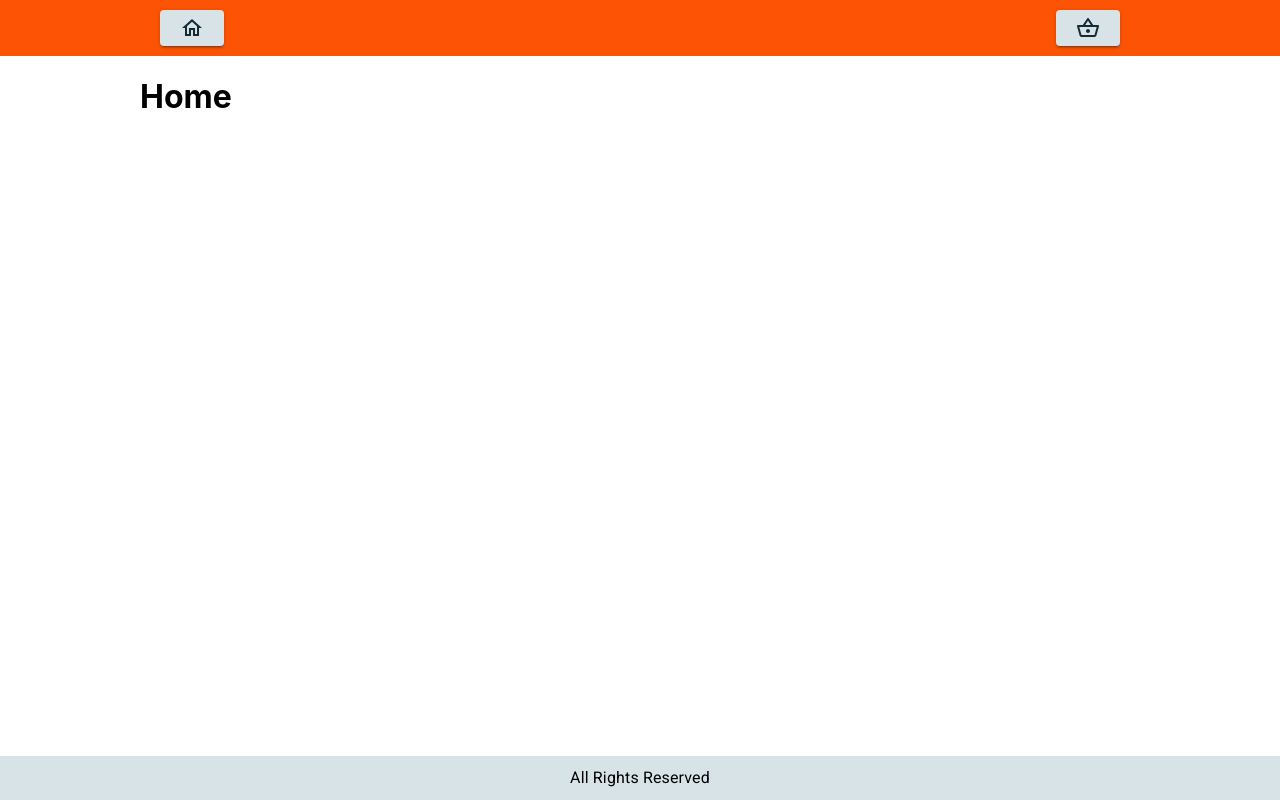
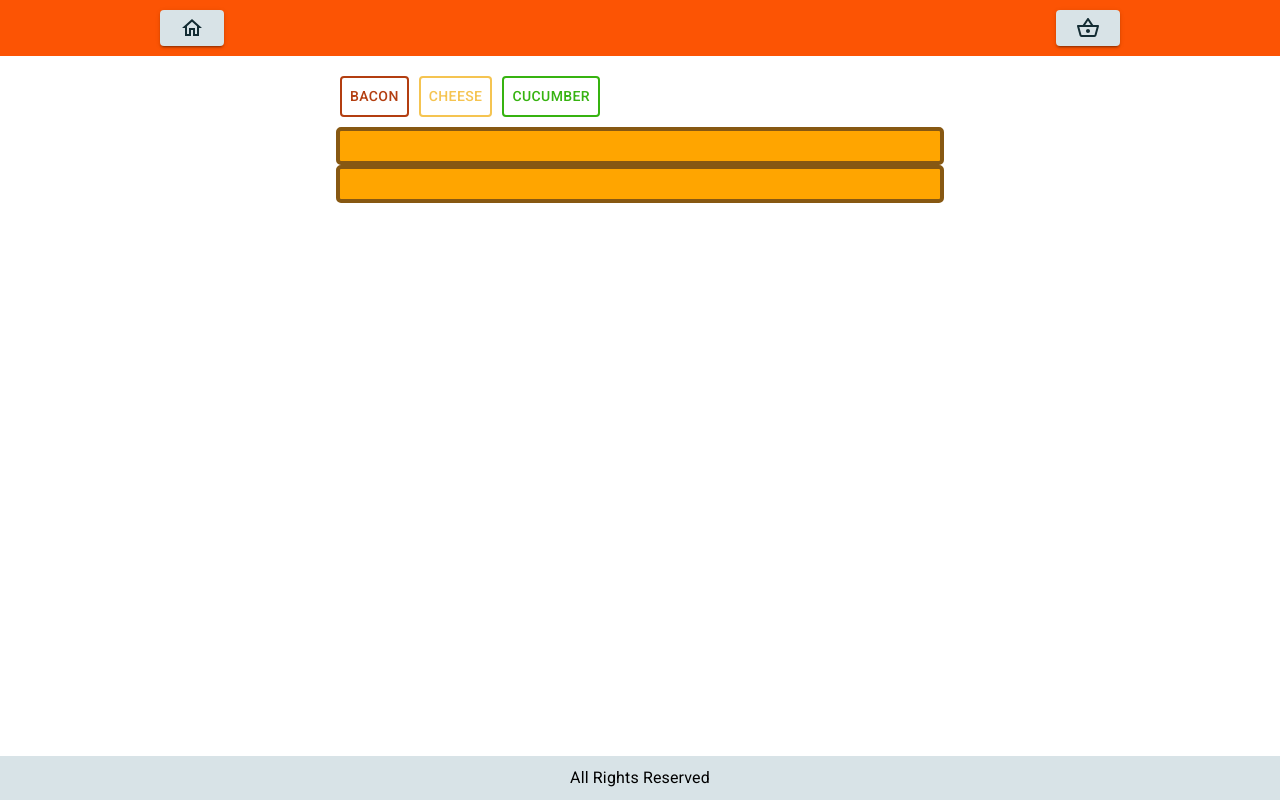
Before and after one commit to hotaken/web_shop, a React (Create React App) app: page / in a window 1280 px wide. Built offline with nearby package versions, Linux system fonts and the light colour scheme.

Commit message:
added buttons to burger creation

```diff
--- a/src/Routes/home.tsx
+++ b/src/Routes/home.tsx
@@ -1,5 +1,6 @@
 // *** NPM ***
 import React from 'react';
+import BurgerContainer from '../containers/BurgerContainer';
 
 // *** OTHER ***
 import { IRouterObject } from './index';
@@ -9,7 +10,7 @@ const index: IRouterObject = {
     path: '/',
     exact: true,
     RenderFn: (): JSX.Element => {
-        return <h1>Home</h1>;
+        return <BurgerContainer />;
     },
 };
 
--- /dev/null
+++ b/src/components/Ingredients/Bread.tsx
@@ -0,0 +1,17 @@
+import React from 'react';
+
+const Bread = (): JSX.Element => {
+    return (
+        <div
+            style={{
+                height: '30px',
+                width: '600px',
+                border: '4px solid #875812',
+                backgroundColor: 'orange',
+                borderRadius: '5px',
+            }}
+        />
+    );
+};
+
+export default Bread;
--- /dev/null
+++ b/src/containers/BurgerContainer.tsx
@@ -0,0 +1,81 @@
+import { Button, createStyles, makeStyles } from '@material-ui/core';
+import React from 'react';
+import Bread from '../components/Ingredients/Bread';
+
+const useStyles = makeStyles((theme) =>
+    createStyles({
+        root: {
+            display: 'flex',
+            flexDirection: 'column',
+            alignItems: 'center',
+            width: '100%',
+            marginTop: '20px',
+            boxSizing: 'border-box',
+        },
+        management: {
+            display: 'flex',
+            flexDirection: 'row',
+            justifyContent: 'flex-start',
+            width: '600px',
+            marginBottom: '10px',
+        },
+        baconButton: {
+            color: '#b33e10',
+            border: '2px solid #b33e10',
+            marginRight: '10px',
+        },
+        cheeseButton: {
+            color: '#f5c451',
+            border: '2px solid #f5c451',
+            marginRight: '10px',
+        },
+        cucumberButton: {
+            color: '#36b310',
+            border: '2px solid #36b310',
+            marginRight: '10px',
+        },
+        output: {
+            display: 'flex',
+            flexDirection: 'column',
+            alignItems: 'center',
+            width: '100%',
+        },
+    }),
+);
+
+const BurgerContainer = (): JSX.Element => {
+    const classes = useStyles();
+    return (
+        <div className={classes.root}>
+            <div className={classes.management}>
+                <Button
+                    className={classes.baconButton}
+                    // onClick={() => onAddIngredientHandler('bacon')}
+                >
+                    Bacon
+                </Button>
+
+                <Button
+                    className={classes.cheeseButton}
+                    // onClick={() => onAddIngredientHandler('cheese')}
+                >
+                    Cheese
+                </Button>
+
+                <Button
+                    className={classes.cucumberButton}
+                    // onClick={() => onAddIngredientHandler('cheese')}
+                >
+                    Cucumber
+                </Button>
+            </div>
+
+            <div className={classes.output}>
+                <Bread />
+                <Bread />
+            </div>
+        </div>
+    );
+};
+
+export default BurgerContainer;
```
Also changed, not shown: src/components/Ingredients/Bacon.tsx (added, +17 -0 lines), src/components/Ingredients/Cheese.tsx (added, +17 -0 lines), src/components/Ingredients/Cucumber.tsx (added, +17 -0 lines).
